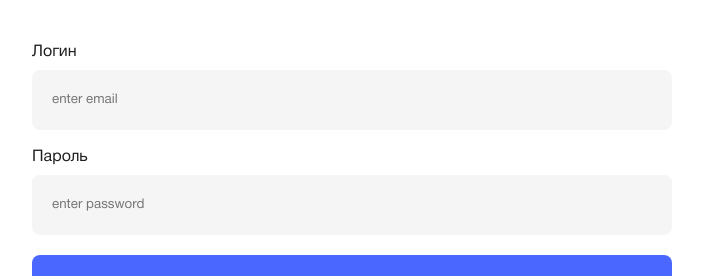
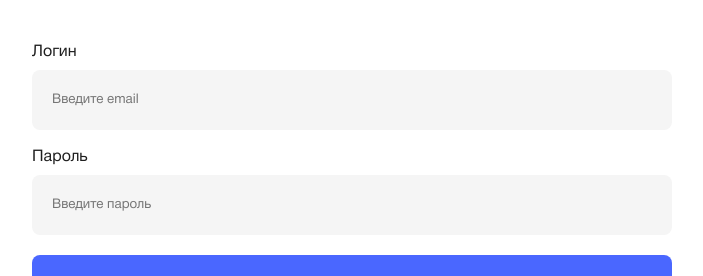
Before and after one commit to galikeev/only-task, a React (Create React App) app: page /login in a window 1280 px wide. Shown: the part 224-500 px from the top of the page, without its empty margins (288-991 px from the left). Built offline with nearby package versions, Linux system fonts and the light colour scheme.

Commit message:
changed placeholder

```diff
--- a/src/pages/LoginPage.js
+++ b/src/pages/LoginPage.js
@@ -70,7 +70,7 @@ const LoginPage = ({onSubmit, error, disabledBtn}) => {
             <Label>
                 <label htmlFor="email">Логин</label>
                 <Input
-                    placeholder="enter email"
+                    placeholder="Введите email"
                     type="email"
                     name="email"
                     {...register('email', {required: true})}
@@ -80,7 +80,7 @@ const LoginPage = ({onSubmit, error, disabledBtn}) => {
             <Label>
                 <label htmlFor="email" style={{'marginTop': '20px'}}>Пароль</label>
                 <Input
-                    placeholder="enter password"
+                    placeholder="Введите пароль"
                     type="password"
                     name="password"
                     {...register('password', {required: true})}
```
